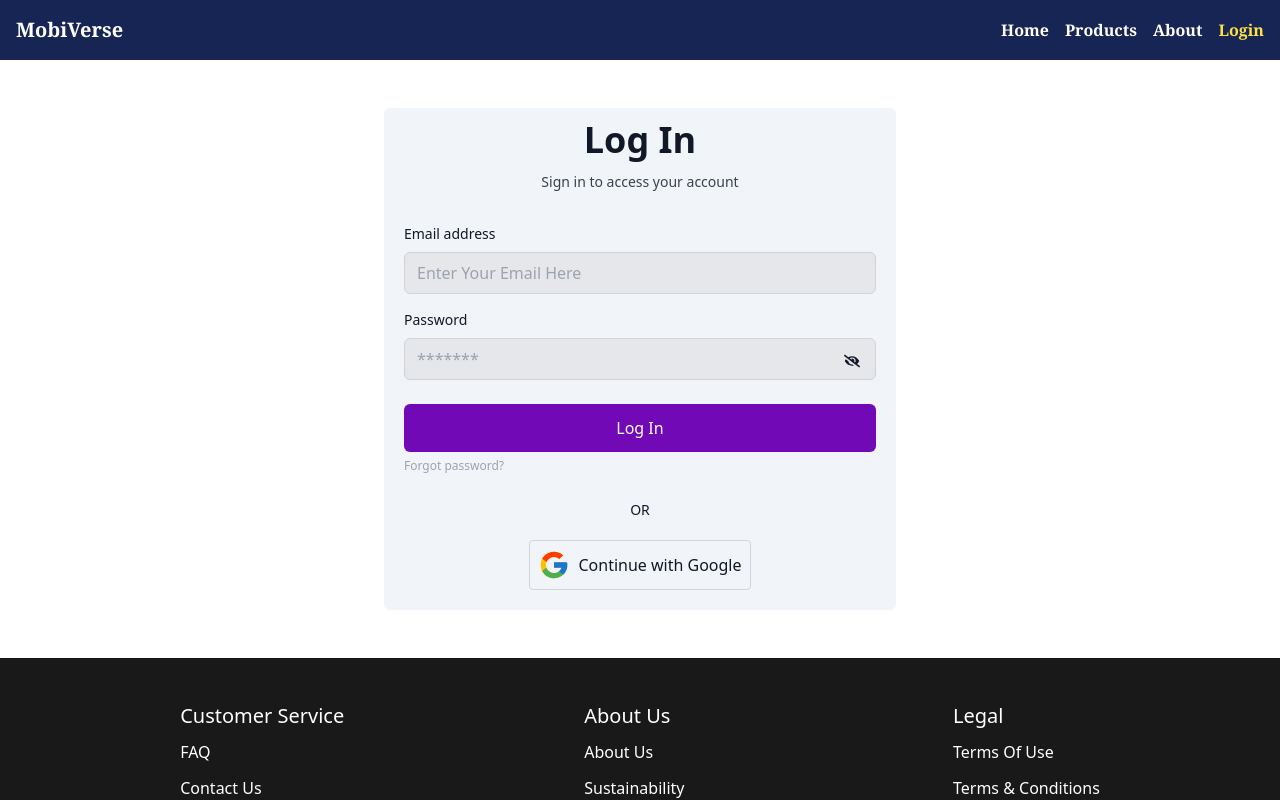
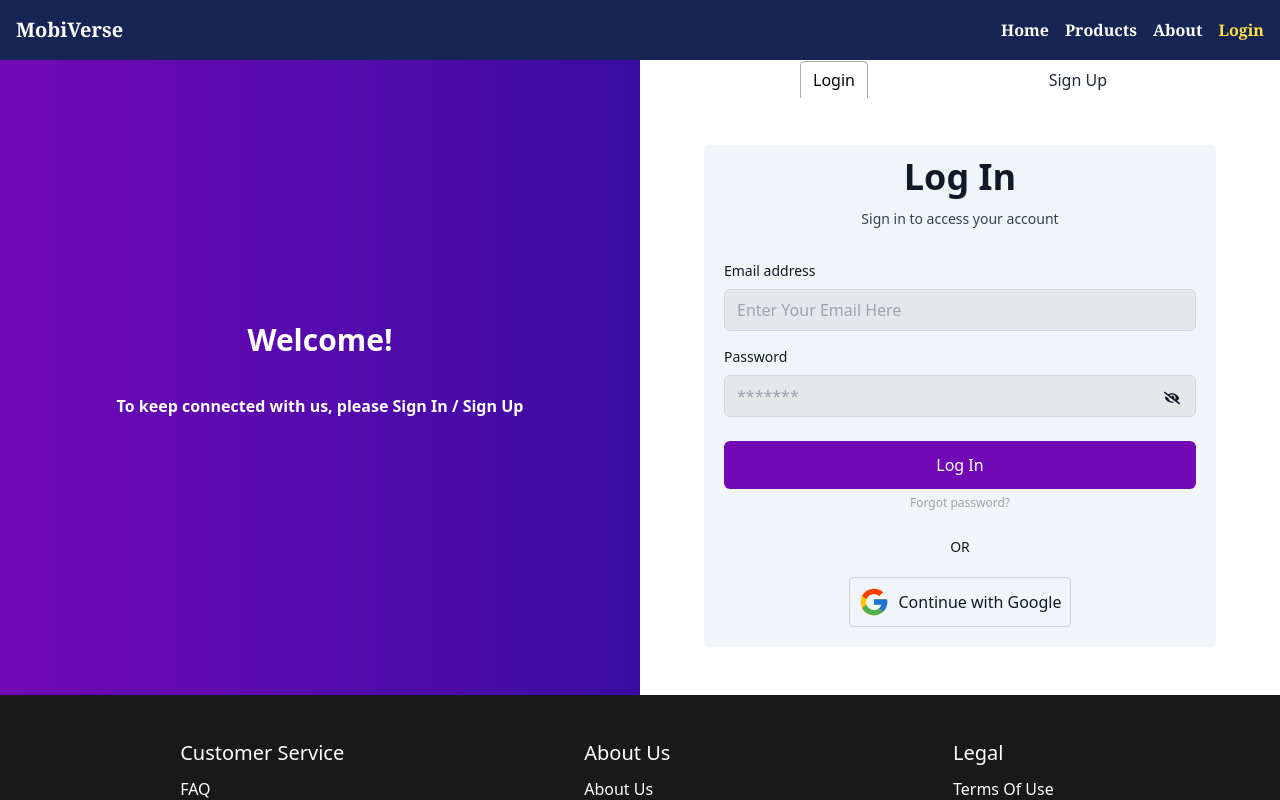
Before and after one commit to Nowshin73/mobile-shop, a React (Vite) app in the folder mobileshop-front/: page /login in a window 1280 px wide. Shown: the top 800 px of the page. Built offline with nearby package versions, Linux system fonts and the light colour scheme; no server answers.

Commit message:
Auth added

```diff
--- a/mobileshop-front/package.json
+++ b/mobileshop-front/package.json
@@ -21,6 +21,7 @@
     "react-icons": "^5.4.0",
     "react-rating-stars-component": "^2.2.0",
     "react-router-dom": "^7.1.0",
+    "react-tabs": "^6.1.0",
     "sweetalert2": "^11.15.3",
     "swiper": "^11.1.15"
   },
--- /dev/null
+++ b/mobileshop-front/src/pages/LoginSignUp/Auth.jsx
@@ -0,0 +1,38 @@
+import { Tab, Tabs, TabList, TabPanel } from "react-tabs";
+import "react-tabs/style/react-tabs.css";
+//import Lottie from "lottie-react";
+//import regAnim from "../../assets/animation_llgf060i.json";
+import Register from "./Register";
+import Login from "./Login";
+
+const Auth = () => {
+
+  return (
+    <div className="login-registration grid md:grid-cols-2">
+      {/* <Lottie className="hidden md:block " animationData={regAnim} /> */}
+      <div style={{ background: "linear-gradient(90deg, #7209b7 0%, #3a0ca3 100%)"}} className="bg-[#390ca386] flex flex-col justify-center items-center ">
+        <div className="login-headline text-white flex flex-col justify-center items-center">
+          <h1 className="font-semibold text-3xl">Welcome!</h1>
+          <p className="font-semibold text-normal mt-5 p-4 text-center">To keep connected with us, please Sign In / Sign Up</p>
+        </div>
+      </div>
+      <div className="text-center">
+        <Tabs className="">
+          <TabList className="w-1/2 flex justify-between mx-auto">
+            <Tab>Login</Tab>
+            <Tab>Sign Up</Tab>
+          </TabList>
+
+          <TabPanel>
+            <Login />
+          </TabPanel>
+          <TabPanel>
+            <Register />
+          </TabPanel>
+        </Tabs>
+      </div>
+    </div>
+  );
+};
+
+export default Auth;
```
Also changed, not shown: mobileshop-front/src/routers/Routes.jsx (+2 -5 lines), 1 other file (tests, documents, lock files or other folders).
